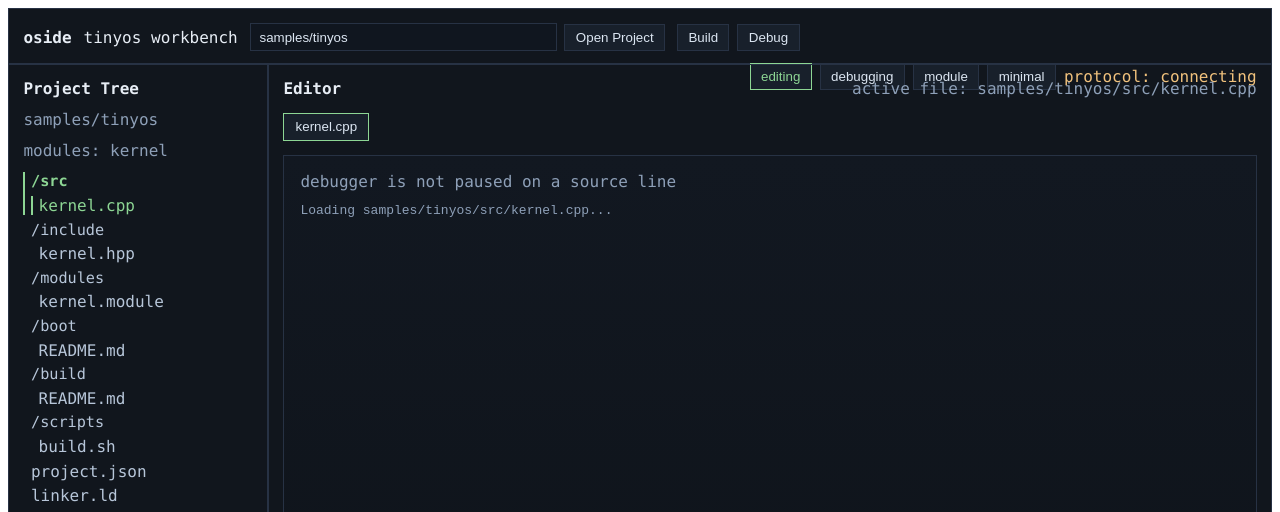
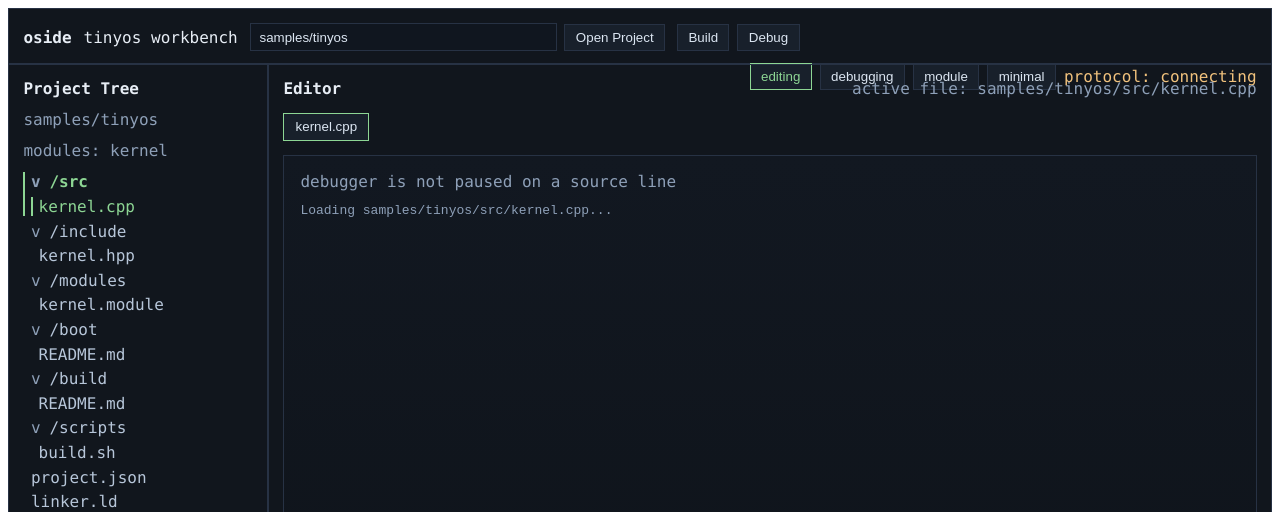
Before and after one commit to dmorton63/OSIDE, a React (Vite) app in the folder frontend/: page / in a window 1280 px wide. Shown: the top 512 px of the page. Built offline with nearby package versions, Linux system fonts and the light colour scheme; no server answers.

Commit message:
Add project tree expand controls

```diff
--- a/frontend/src/ui/shell/ProjectPanel.tsx
+++ b/frontend/src/ui/shell/ProjectPanel.tsx
@@ -1,3 +1,4 @@
+import { useEffect, useState } from 'react';
 import type { CSSProperties } from 'react';
 
 import { useWorkspaceActions } from '../../workspace/state/WorkspaceContext';
@@ -29,6 +30,25 @@ const treeLabelStyle: CSSProperties = {
   fontSize: '0.95rem',
 };
 
+const directoryButtonStyle: CSSProperties = {
+  display: 'flex',
+  alignItems: 'center',
+  gap: '0.35rem',
+  border: 'none',
+  background: 'transparent',
+  color: '#b7c6d9',
+  padding: 0,
+  textAlign: 'left',
+  cursor: 'pointer',
+  font: 'inherit',
+};
+
+const directoryChevronStyle: CSSProperties = {
+  display: 'inline-block',
+  width: '0.8rem',
+  color: '#8ea0b8',
+};
+
 const treeButtonStyle: CSSProperties = {
   border: 'none',
   background: 'transparent',
@@ -51,11 +71,56 @@ function nodeContainsActiveFile(node: WorkspaceNode, activeFilePath: string | nu
   return node.children?.some((child) => nodeContainsActiveFile(child, activeFilePath)) ?? false;
 }
 
-function WorkspaceTree({ nodes, activeFilePath, onOpenFile }: { nodes: WorkspaceNode[]; activeFilePath: string | null; onOpenFile: (filePath: string) => void }) {
+function collectDirectoryPaths(nodes: WorkspaceNode[]): string[] {
+  const paths: string[] = [];
+
+  for (const node of nodes) {
+    if (node.kind === 'directory') {
+      paths.push(node.path);
+      if (node.children) {
+        paths.push(...collectDirectoryPaths(node.children));
+      }
+    }
+  }
+
+  return paths;
+}
+
+function collectActiveBranchPaths(nodes: WorkspaceNode[], activeFilePath: string | null): string[] {
+  const paths: string[] = [];
+
+  for (const node of nodes) {
+    if (node.kind !== 'directory' || !nodeContainsActiveFile(node, activeFilePath)) {
+      continue;
+    }
+
+    paths.push(node.path);
+    if (node.children) {
+      paths.push(...collectActiveBranchPaths(node.children, activeFilePath));
+    }
+  }
+
+  return paths;
+}
+
+function WorkspaceTree({
+  nodes,
+  activeFilePath,
+  expandedPaths,
+  onOpenFile,
+  onToggleDirectory,
+}: {
+  nodes: WorkspaceNode[];
+  activeFilePath: string | null;
+  expandedPaths: Set<string>;
+  onOpenFile: (filePath: string) => void;
+  onToggleDirectory: (path: string) => void;
+}) {
   return (
     <ul style={treeListStyle}>
       {nodes.map((node) => {
         const isActiveBranch = nodeContainsActiveFile(node, activeFilePath);
+        const isExpanded = node.kind === 'directory' ? expandedPaths.has(node.path) : false;
 
         return (
           <li
@@ -66,7 +131,18 @@ function WorkspaceTree({ nodes, activeFilePath, onOpenFile }: { nodes: Workspace
             }}
           >
             {node.kind === 'directory' ? (
-              <span style={{ ...treeLabelStyle, color: isActiveBranch ? '#8dd694' : '#b7c6d9', fontWeight: isActiveBranch ? 600 : 400 }}>{`/${node.name}`}</span>
+              <button
+                type="button"
+                style={{
+                  ...directoryButtonStyle,
+                  color: isActiveBranch ? '#8dd694' : '#b7c6d9',
+                  fontWeight: isActiveBranch ? 600 : 400,
+                }}
+                onClick={() => onToggleDirectory(node.path)}
+              >
+                <span style={directoryChevronStyle}>{isExpanded ? 'v' : '>'}</span>
+                <span>{`/${node.name}`}</span>
+              </button>
             ) : (
               <button
                 type="button"
@@ -79,7 +155,15 @@ function WorkspaceTree({ nodes, activeFilePath, onOpenFile }: { nodes: Workspace
                 {node.name}
               </button>
             )}
-            {node.children && node.children.length > 0 ? <WorkspaceTree nodes={node.children} activeFilePath={activeFilePath} onOpenFile={onOpenFile} /> : null}
+            {node.children && node.children.length > 0 && isExpanded ? (
+              <WorkspaceTree
+                nodes={node.children}
+                activeFilePath={activeFilePath}
+                expandedPaths={expandedPaths}
+                onOpenFile={onOpenFile}
+                onToggleDirectory={onToggleDirectory}
+              />
+            ) : null}
           </li>
         );
       })}
@@ -90,13 +174,51 @@ function WorkspaceTree({ nodes, activeFilePath, onOpenFile }: { nodes: Workspace
 export function ProjectPanel() {
   const workspace = useWorkspaceState();
   const workspaceActions = useWorkspaceActions();
+  const [expandedPaths, setExpandedPaths] = useState<Set<string>>(new Set());
+
+  useEffect(() => {
+    setExpandedPaths(new Set(collectDirectoryPaths(workspace.tree)));
+  }, [workspace.tree]);
+
+  useEffect(() => {
+    const activeBranchPaths = collectActiveBranchPaths(workspace.tree, workspace.activeFilePath);
+    if (activeBranchPaths.length === 0) {
+      return;
+    }
+
+    setExpandedPaths((current) => {
+      const next = new Set(current);
+      for (const path of activeBranchPaths) {
+        next.add(path);
+      }
+      return next;
+    });
+  }, [workspace.activeFilePath, workspace.tree]);
+
+  const handleToggleDirectory = (path: string) => {
+    setExpandedPaths((current) => {
+      const next = new Set(current);
+      if (next.has(path)) {
+        next.delete(path);
+      } else {
+        next.add(path);
+      }
+      return next;
+    });
+  };
 
   return (
     <div style={panelStyle}>
       <strong>Project Tree</strong>
       <div style={{ color: '#8ea0b8' }}>{workspace.rootPath}</div>
       <div style={{ color: '#8ea0b8' }}>modules: {workspace.modules.join(', ')}</div>
-      <WorkspaceTree nodes={workspace.tree} activeFilePath={workspace.activeFilePath} onOpenFile={workspaceActions.openFile} />
+      <WorkspaceTree
+        nodes={workspace.tree}
+        activeFilePath={workspace.activeFilePath}
+        expandedPaths={expandedPaths}
+        onOpenFile={workspaceActions.openFile}
+        onToggleDirectory={handleToggleDirectory}
+      />
     </div>
   );
 }
```
